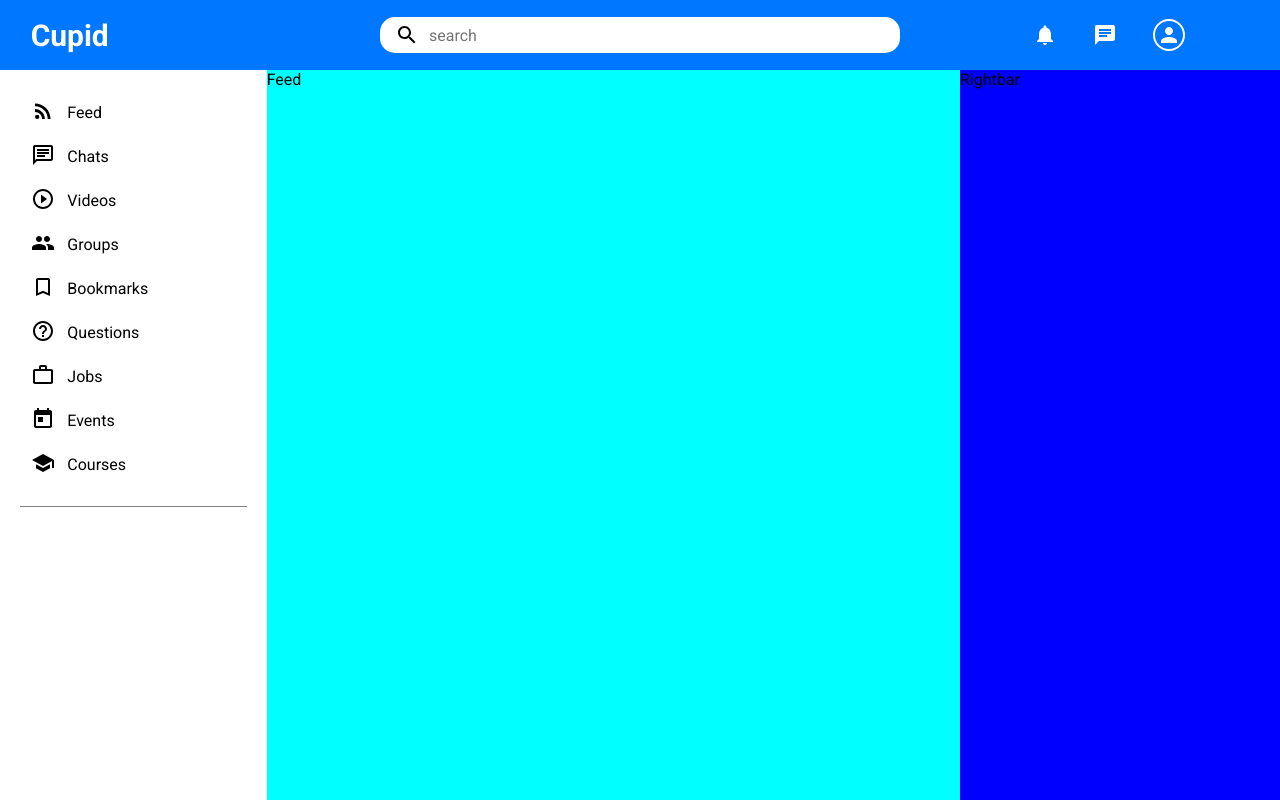
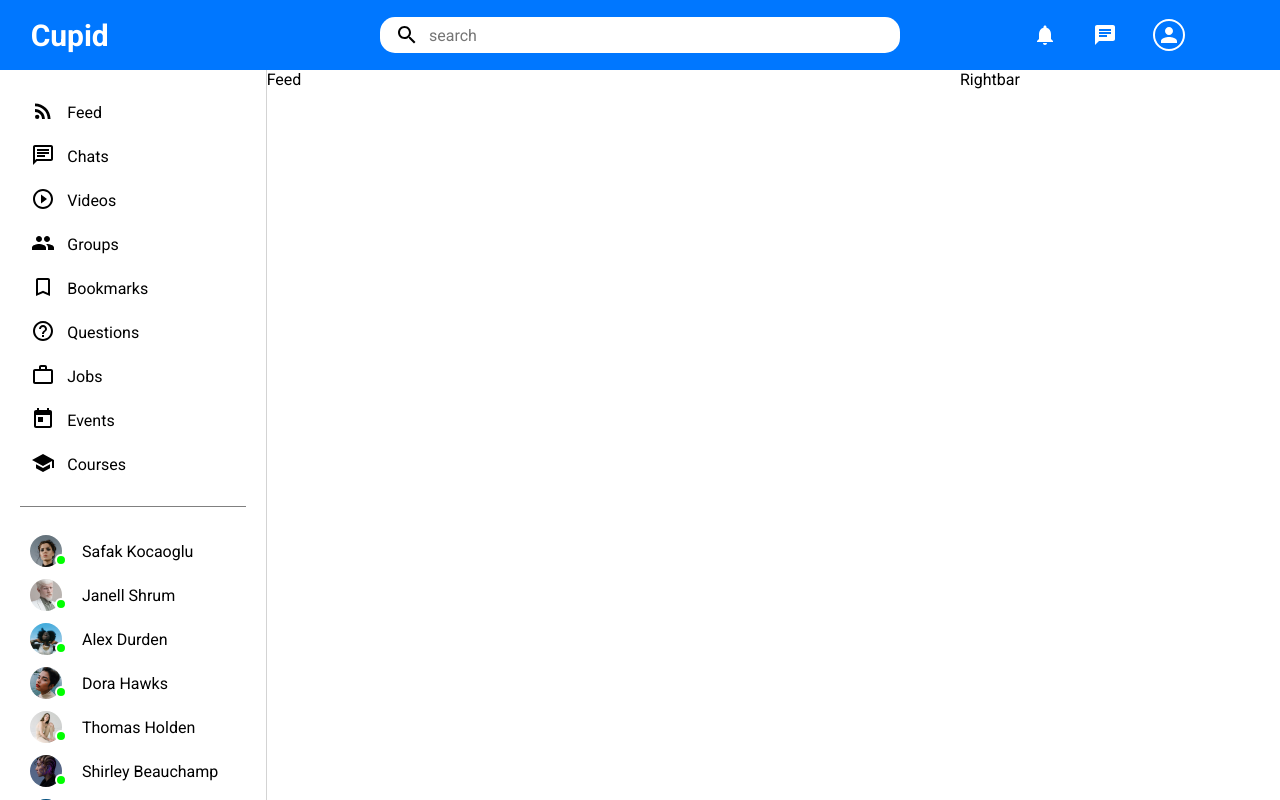
Before and after one commit to Harish-b-03/Cupid--Social-Media, a React (Create React App) app in the folder cupid_app/: page / in a window 1280 px wide. Built offline with nearby package versions, Linux system fonts and the light colour scheme.

Commit message:
Sidebar completed

```diff
--- /dev/null
+++ b/cupid_app/src/components/online/Online.jsx
@@ -0,0 +1,17 @@
+import "./online.css"
+
+function Online({user}) {
+  return (
+    <li className="followerListItem">
+        <div className="followerContainer">
+            <div className="followerProfile">
+                <img src={user.profilePicture} alt="profilePhoto" className="followerImage" />
+                <div className="onlineBadge"></div>
+            </div>
+            <div className="followerName">{user.username}</div>
+        </div>
+    </li>
+  )
+}
+
+export default Online
--- /dev/null
+++ b/cupid_app/src/components/online/online.css
@@ -0,0 +1,39 @@
+.followerListItem{
+    margin: 4px 0;
+    padding: 4px 0;
+    /* background-color: aqua; */
+}
+
+.followerContainer{
+    display: flex;
+    align-items: center;
+}
+
+.followerProfile{
+    display: flex;
+    position: relative;
+}
+
+.followerImage{
+    height: 32px;
+    width: 32px;
+    border-radius: 50%;
+    margin: 0 10px;
+    object-fit: cover;
+}
+
+.onlineBadge{
+    height: 8px;
+    width: 8px;
+    border-radius: 50%;
+    border: 2px solid white;
+    position: absolute;
+    bottom: 1px;
+    right: 5px;
+    z-index: 99;
+    background-color: rgb(0, 255, 0) ;
+}
+
+.followerName{
+    margin: 0 10px;
+}
--- a/cupid_app/src/components/sidebar/Sidebar.jsx
+++ b/cupid_app/src/components/sidebar/Sidebar.jsx
@@ -1,5 +1,7 @@
 import "./sidebar.css"
-import {RssFeed, ChatOutlined, PlayCircleOutlineOutlined, Group, HelpOutline, WorkOutlined, School, Today, WorkOutlineOutlined, BookmarkBorderOutlined, PlayCircleFilledOutlined} from "@material-ui/icons"
+import {RssFeed, ChatOutlined, PlayCircleOutlineOutlined, Group, HelpOutline, School, Today, WorkOutlineOutlined, BookmarkBorderOutlined} from "@material-ui/icons"
+import {Users} from "../../dummyData";
+import Online from "../online/Online";
 
 function Sidebar() {
   return (
@@ -44,9 +46,15 @@ function Sidebar() {
           </li>
         </ul>
       </div>
+
       <div className="followers">
+        <ul className="followersList">
+          {Users.map((user)=>(
+            <Online key={user.id} user={user}/>
+          ))}
+        </ul>
+      </div>
 
-      </div>
     </div>
   )
 }
--- a/cupid_app/src/components/sidebar/sidebar.css
+++ b/cupid_app/src/components/sidebar/sidebar.css
@@ -1,5 +1,6 @@
 .SidebarContainer{
     padding: 20px;
+    border-right: 1px solid lightgrey;
 }
 
 .sidebarLinks{
@@ -38,3 +39,12 @@
     margin-top: 2px;
     /* background-color: blue; */
 }
+
+.followers{
+    padding: 20px 0;
+}
+
+.followersList{
+    list-style: none;
+    /* background-color: aquamarine; */
+}
--- /dev/null
+++ b/cupid_app/src/dummyData.js
@@ -0,0 +1,139 @@
+export const Users = [
+  {
+    id:1,
+    profilePicture: "assets/person/1.jpeg",
+    username: "Safak Kocaoglu",
+  },
+  {
+    id:2,
+    profilePicture: "assets/person/2.jpeg",
+    username: "Janell Shrum",
+  },
+  {
+    id:3,
+    profilePicture: "assets/person/3.jpeg",
+    username: "Alex Durden",
+  },
+  {
+    id:4,
+    profilePicture: "assets/person/4.jpeg",
+    username: "Dora Hawks",
+  },
+  {
+    id:5,
+    profilePicture: "assets/person/5.jpeg",
+    username: "Thomas Holden",
+  },
+  {
+    id:6,
+    profilePicture: "assets/person/6.jpeg",
+    username: "Shirley Beauchamp",
+  },
+  {
+    id:7,
+    profilePicture: "assets/person/7.jpeg",
+    username: "Travis Bennett",
+  },
+  {
+    id:8,
+    profilePicture: "assets/person/8.jpeg",
+    username: "Kristen Thomas",
+  },
+  {
+    id:9,
+    profilePicture: "assets/person/9.jpeg",
+    username: "Gary Duty",
+  },
+  {
+    id:10,
+    profilePicture: "assets/person/10.jpeg",
+    username: "Safak Kocaoglu",
+  },
+];
+
+export const Posts = [
+  {
+    id: 1,
+    desc: "Love For All, Hatred For None.",
+    photo: "assets/post/1.jpeg",
+    date: "5 mins ago",
+    userId: 1,
+    like: 32,
+    comment: 9,
+  },
+  {
+    id: 2,
+    photo: "assets/post/2.jpeg",
+    date: "15 mins ago",
+    userId: 2,
+    like: 2,
+    comment: 1,
+  },
+  {
+    id: 3,
+    desc: "Every moment is a fresh beginning.",
+    photo: "assets/post/3.jpeg",
+    date: "1 hour ago",
+    userId: 3,
+    like: 61,
+    comment: 2,
+  },
+  {
+    id: 4,
+    photo: "assets/post/4.jpeg",
+    date: "4 hours ago",
+    userId: 4,
+    like: 7,
+    comment: 3,
+  },
+  {
+    id: 5,
+    photo: "assets/post/5.jpeg",
+    date: "5 hours ago",
+    userId: 5,
+    like: 23,
+    comment: 5,
+  },
+  {
+    id: 6,
+    photo: "assets/post/6.jpeg",
+    date: "1 day ago",
+    userId: 6,
+    like: 44,
+    comment: 6,
+  },
+  {
+    id: 7,
+    desc: "Never regret anything that made you smile.",
+    photo: "assets/post/7.jpeg",
+    date: "2 days ago",
+    userId: 7,
+    like: 52,
+    comment: 3,
+  },
+  {
+    id: 8,
+    photo: "assets/post/8.jpeg",
+    date: "3 days ago",
+    userId: 8,
+    like: 15,
+    comment: 1,
+  },
+  {
+    id: 9,
+    desc: "Change the world by being yourself.",
+    photo: "assets/post/9.jpeg",
+    date: "5 days ago",
+    userId: 9,
+    like: 11,
+    comment: 2,
+  },
+  {
+    id: 10,
+    photo: "assets/post/10.jpeg",
+    date: "1 week ago",
+    userId: 10,
+    like: 104,
+    comment: 12,
+  },
+];
--- a/cupid_app/src/pages/home/home.css
+++ b/cupid_app/src/pages/home/home.css
@@ -2,7 +2,7 @@
     display:flex;
     width: 100%;
     height: calc(100vh - 70px);
-    background-color: aqua;
+    /* background-color: aqua; */
     overflow-x: hidden;
 }
 
@@ -19,5 +19,5 @@
 
 .Rightbar{
     flex:3;
-    background-color: blue;
+    /* background-color: blue; */
 }
```
